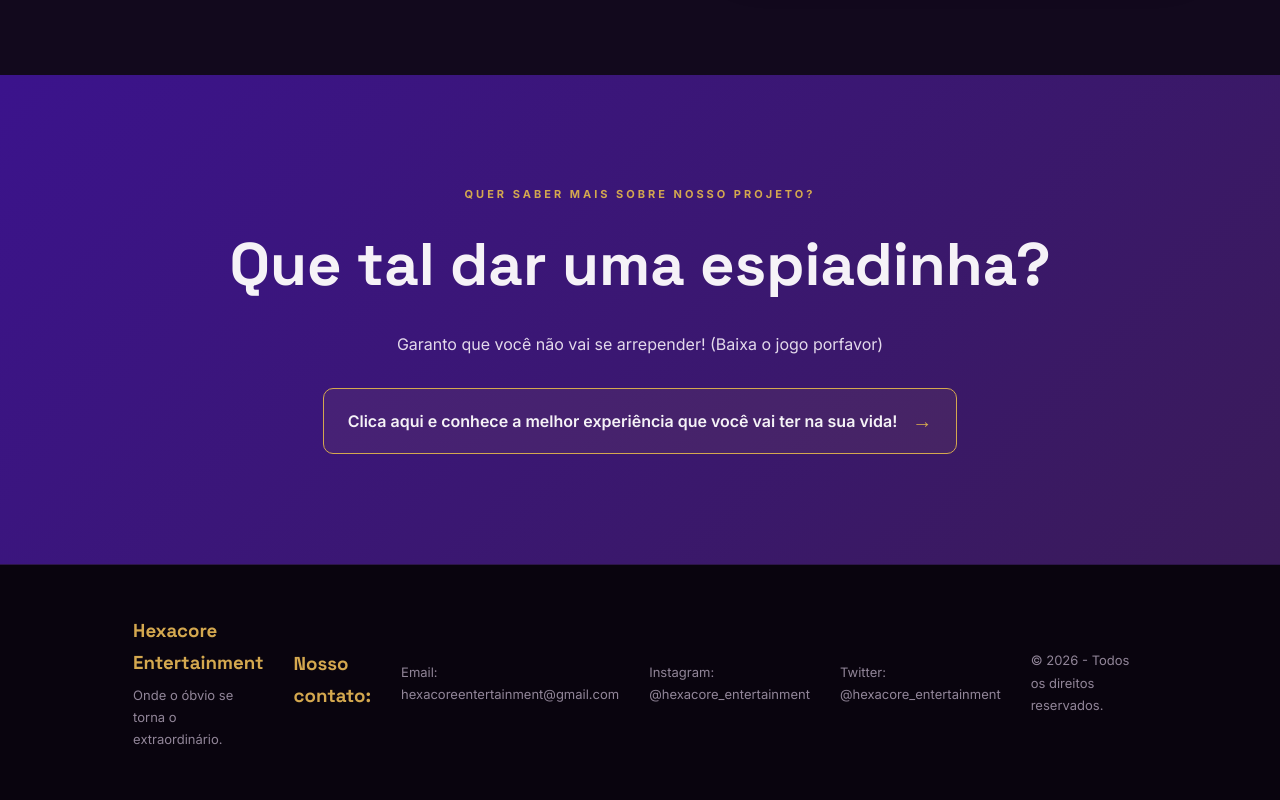
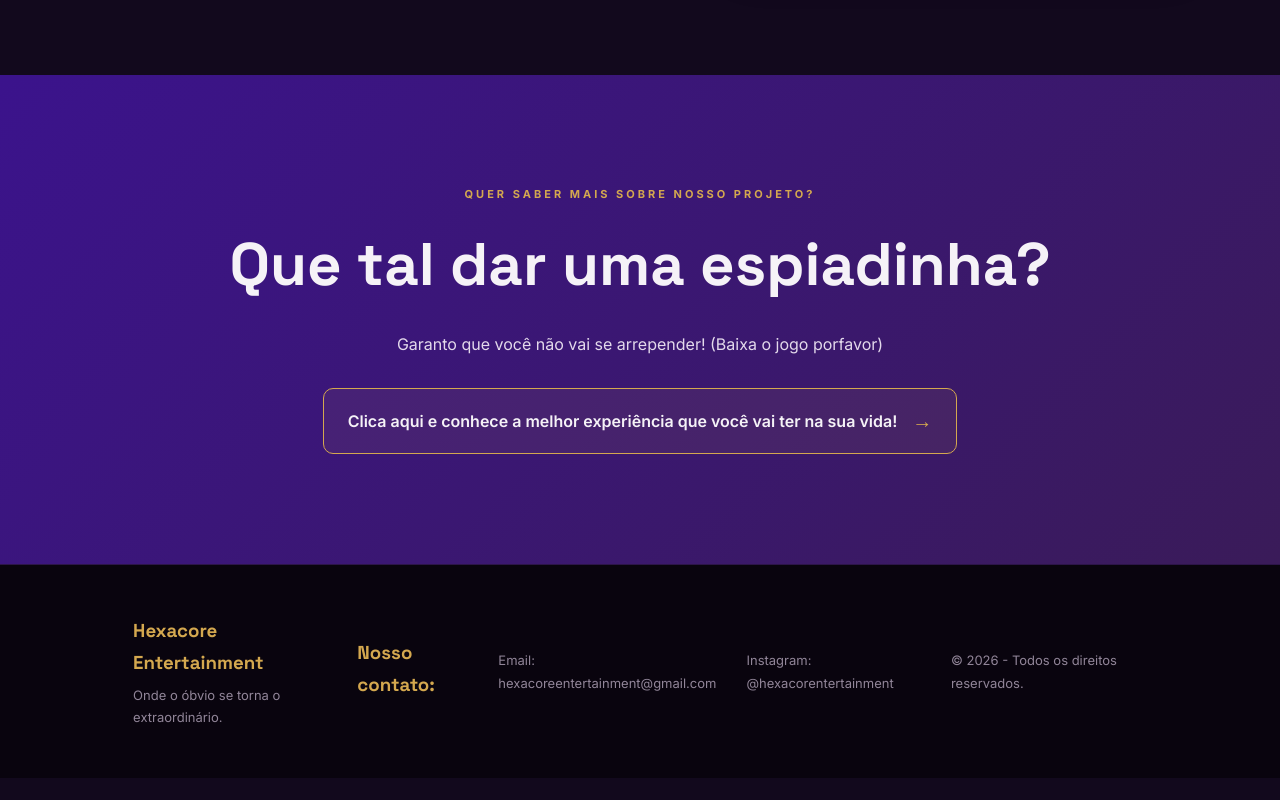
Before and after one commit to hexacoreentertainment-dev/Hexacore-Entertainment, a plain HTML site: page index.html in a window 1280 px wide. Shown: the part 1295-2095 px from the top of the page. After the commit the page ends 2073 px from the top, so only its background shows below. Drawn offline with Linux system fonts and the light colour scheme.

Commit message:
Update index.html

```diff
--- a/index.html
+++ b/index.html
@@ -89,8 +89,7 @@
 
             <h3>Nosso contato:</h3>
             <p>Email: hexacoreentertainment@gmail.com</p>
-            <p>Instagram: @hexacore_entertainment</p>
-            <p>Twitter: @hexacore_entertainment</p>
+            <p>Instagram: @hexacorentertainment</p>
             <p>© 2026 - Todos os direitos reservados.</p>
 
         </div>
```
